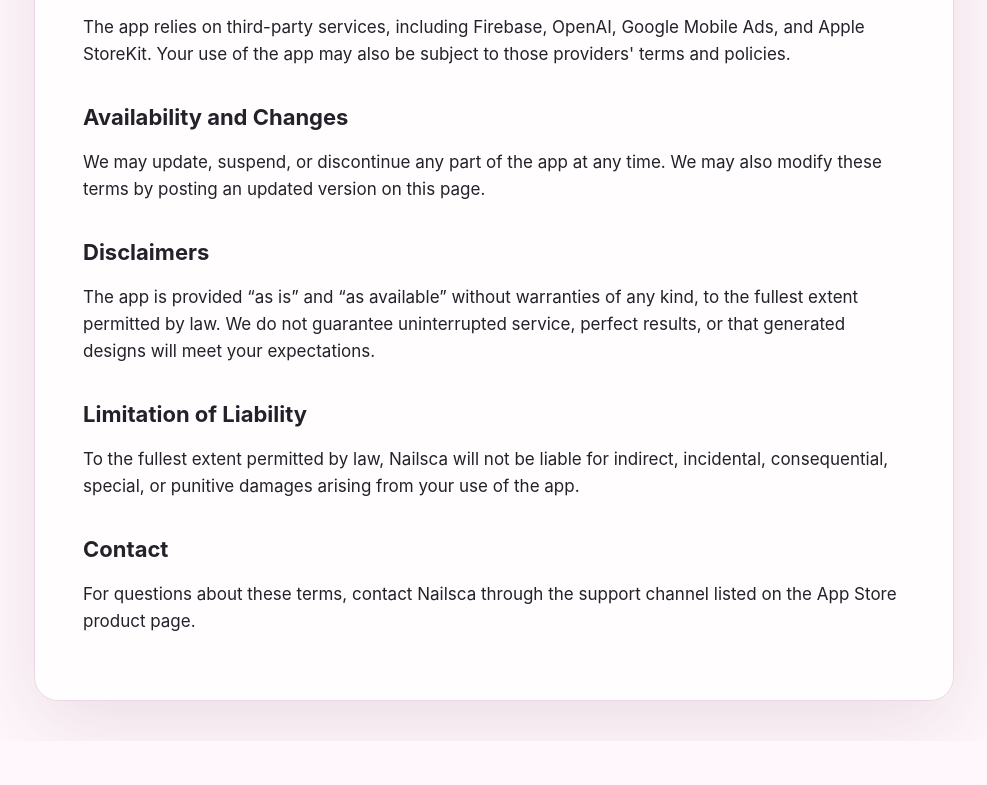
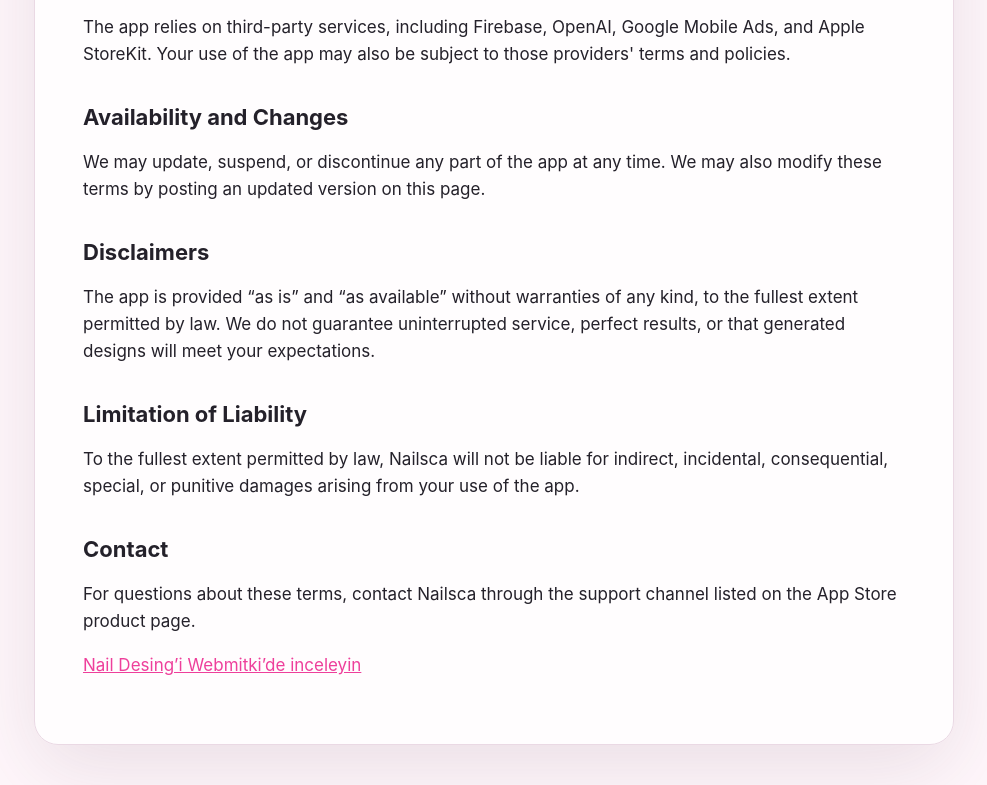
Before and after one commit to alazerekull/nailsca-legal, a plain HTML site: page terms.html in a window 1280 px wide. Shown: the part 1502-2287 px from the top of the page, without its empty margins (146-1133 px from the left). Before the commit the page ends 2243 px from the top, so only its background shows below. Drawn offline with Linux system fonts and the light colour scheme.

Commit message:
Add link to Webmitki app page

```diff
--- a/terms.html
+++ b/terms.html
@@ -95,6 +95,7 @@
       For questions about these terms, contact Nailsca through the support channel listed on the
       App Store product page.
     </p>
+    <p><a href="https://webmitki.com/tr/uygulamalar/nail-desing/">Nail Desing’i Webmitki’de inceleyin</a></p>
   </main>
 </body>
 </html>
```
